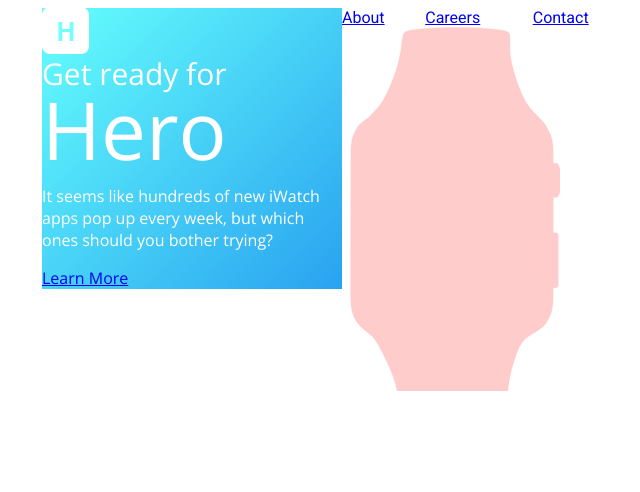
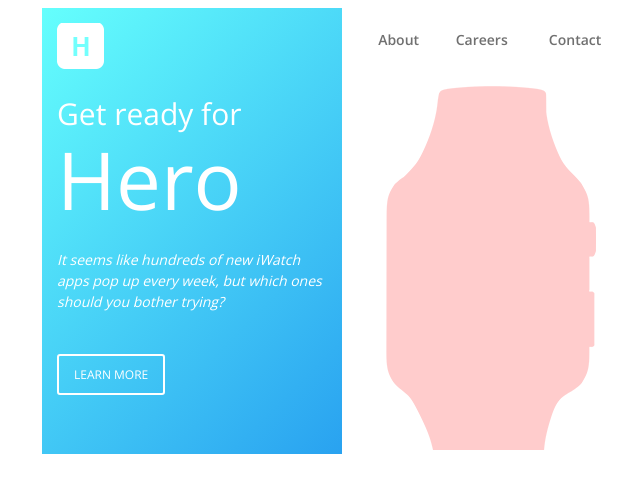
Before and after one commit to rudyjm3/html-email-course, a React app: page index.html in a window 1280 px wide. Shown: the whole page, without its empty margins (298-938 px from the left). Built offline with nearby package versions, Linux system fonts and the light colour scheme.

Commit message:
Top section (section one) finished for now

```diff
--- a/index.html
+++ b/index.html
@@ -20,42 +20,52 @@
                 <!------------ START OF MAIN ROW ------------>
                 <tr>
                     <td>
-                        <table class="container" width="50%" align="left" cellspacing="0" cellpadding="0" border="0"
+                        <!-- Start Left Side----------->
+                        <table class="header-left" width="50%" align="left" cellspacing="0" cellpadding="0" border="0"
                         style="background: #65fffd; /* Old browsers */
                         background: -moz-linear-gradient(-45deg, #65fffd 0%, #29a2f0 100%); /* FF3.6-15 */
                         background: -webkit-linear-gradient(-45deg, #65fffd 0%,#29a2f0 100%); /* Chrome10-25,Safari5.1-6 */
-                        background: linear-gradient(135deg, #65fffd 0%,#29a2f0 100%); /* W3C, IE10+, FF16+, Chrome26+, Opera12+, Safari7+ */">
+                        background: linear-gradient(135deg, #65fffd 0%,#29a2f0 100%); padding: 15px 15px 70px 15px;">
                             <tr>
                                 <td style="font-family: 'Open Sans', 'Helvetica Neue', Helvetica, Arial, 'Lucida Grande', sans-serif; color: white;">
                                     <img src="/images/logo.png">
-                                    <h2 style="font-size: 30px; margin: 0; font-weight: 300; line-height: 1;">Get ready for</h2>
-                                    <h1 style="font-size: 80px; margin: 0; line-height: 1;">Hero</h1>
-                                    <p>It seems like hundreds of new iWatch apps pop up every week, but which ones should you bother trying?</p>
-                                    <a href="#">Learn More</a>
+                                    <h2 style="font-size: 30px; padding: 25px 0 10px; margin: 0; font-weight: 300; line-height: 1;">Get ready for</h2>
+                                    <h1 style="font-size: 80px; margin: 0; line-height: 1; padding: 0 0 10px;">Hero</h1>
+                                    <p style="font-size: 14px; font-style: italic; padding: 20px 0 50px; margin: 0; line-height: 1.5;">It seems like hundreds of new iWatch apps pop up every week, but which ones should you bother trying?</p>
+                                    <a href="#" class="ghost-btn" style="font-size: 12px; border-radius: 3px; border: 2px solid white; text-decoration: none; color: white;
+                                    padding: 10px 15px; text-transform: uppercase;">Learn More</a>
                                 </td>
                             </tr>
                         </table>
-
-                        <table class="container" width="50%" align="right" cellspacing="0" cellpadding="0" border="0">
+                        <!-- End Left Side----------->
+                        <!-- Start Right Side----------------->
+                        <table class="header-right" width="50%" align="right" cellspacing="0" cellpadding="0" border="0">
                             <tr>
-                                <td>
-                                    <table class="container" width="100%" align="center" cellspacing="0" cellpadding="0" border="0">
+                                <td style="font-family: 'Open Sans', 'Helvetica Neue', Helvetica, Arial, 'Lucida Grande', sans-serif; color: #707070;">
+                                    <!-----START MENU ------------------>
+                                    <table class="container" width="100%" align="center" cellspacing="0" cellpadding="0" border="0" style="padding: 20px;">
                                         <tr>
-                                            <td>
-                                                <a href="#">About</a>
+                                            <td align="center">
+                                                <a href="#" style="color: #707070; font-size: 14px; font-weight: 600; text-decoration: none;">About</a>
                                             </td>
-                                            <td>
-                                                <a href="#">Careers</a>
+                                            <td align="center">
+                                                <a href="#" style="color: #707070; font-size: 14px; font-weight: 600; text-decoration: none;">Careers</a>
                                             </td>
-                                            <td>
-                                                <a href="#">Contact</a>
+                                            <td align="center">
+                                                <a href="#" style="color: #707070; font-size: 14px; font-weight: 600; text-decoration: none;">Contact</a>
                                             </td>
                                         </tr>
                                     </table>
+                                    <!------ END MENU----------------->
+                                </td>
+                            </tr>
+                            <tr>
+                                <td align="center" valign="bottom" style="padding-top: 16px;">
                                     <img src="/images/smartwatch.png">
                                 </td>
                             </tr>
                         </table>
+                        <!-- End Start Right Side----------->
                     </td>
                 </tr>
                 <!------------ END OF MAIN ROW ------------>
```
